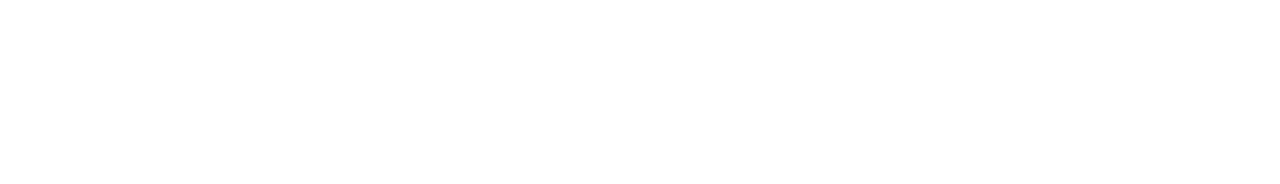
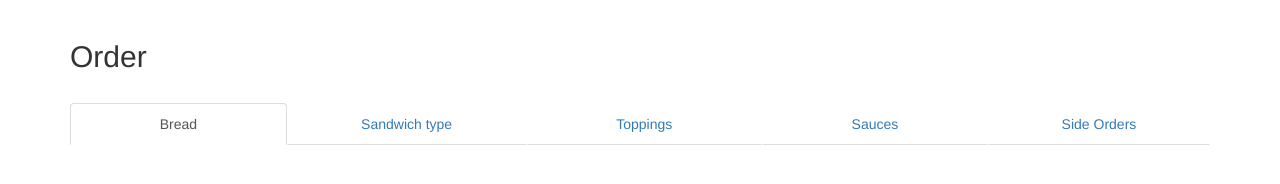
Before and after one commit to mrgodhani/BTH740, a website: page order.html in a window 1280 px wide. Drawn offline with nearby package versions, Linux system fonts and the light colour scheme; files whose address does not match are found by name.

Commit message:
order page

```diff
--- a/order.html
+++ b/order.html
@@ -8,6 +8,21 @@
     <link href="/css/style.css">
 </head>
 <body>
+<div class="container">
+    <div class="class-xs-12">
+        <br/>
+        <h2>Order</h2><br/>
+        <div>
+            <ul class="nav nav-tabs nav-justified">
+                <li class="active"><a href="#">Bread</a></li>
+                <li><a href="#">Sandwich type</a></li>
+                <li><a href="#">Toppings</a></li>
+                <li><a href="#">Sauces</a></li>
+                <li><a href="#">Side Orders</a></li>
+            </ul>
+        </div>
+    </div>
+</div>
 <!-- jQuery (necessary for Bootstrap's JavaScript plugins) -->
 <script src="https://ajax.googleapis.com/ajax/libs/jquery/1.11.1/jquery.min.js"></script>
 <script src="/packages/bootstrap/dist/bootstrap.min.js"></script>
```
Also changed, not shown: 1 other file.
